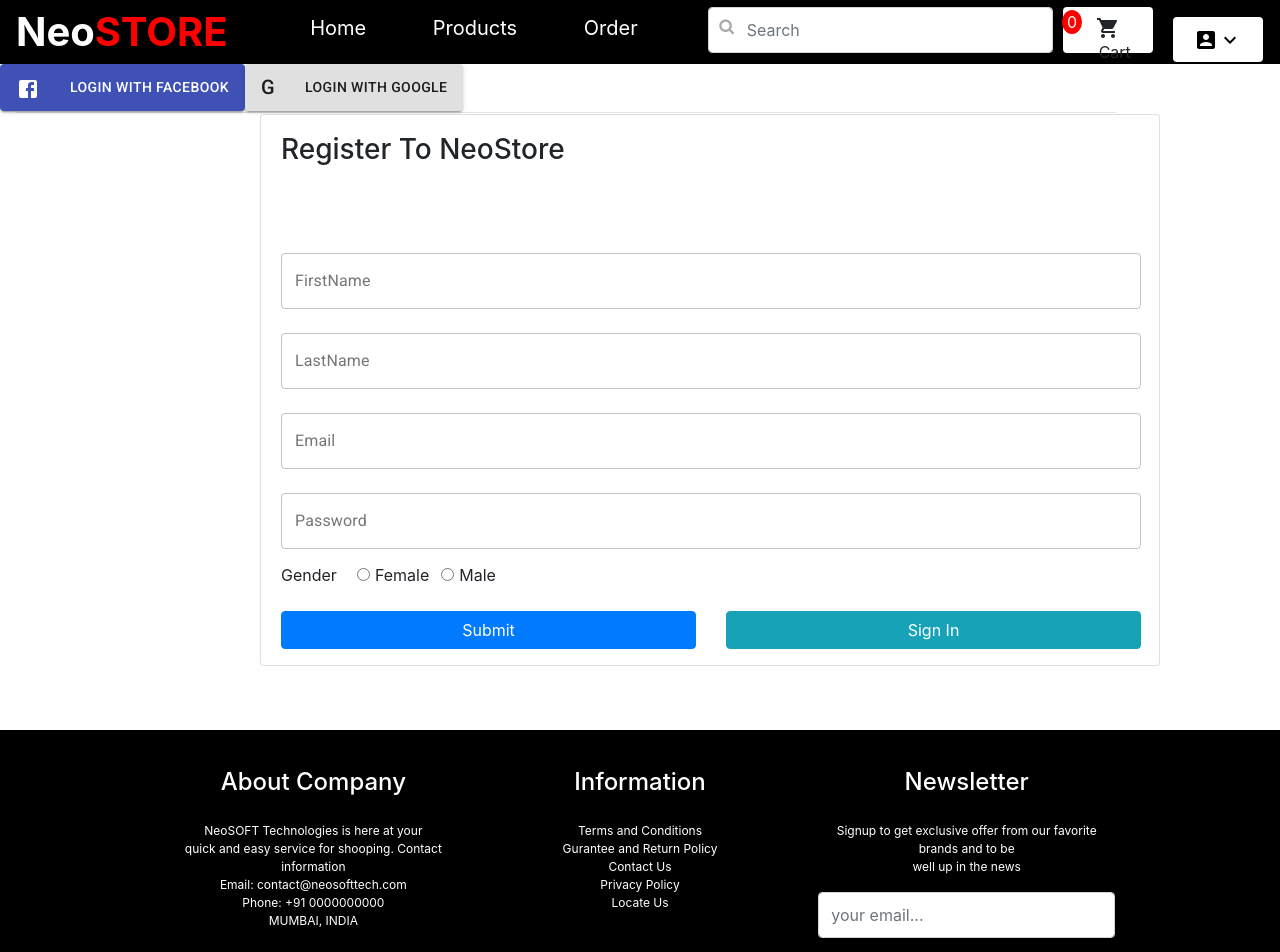
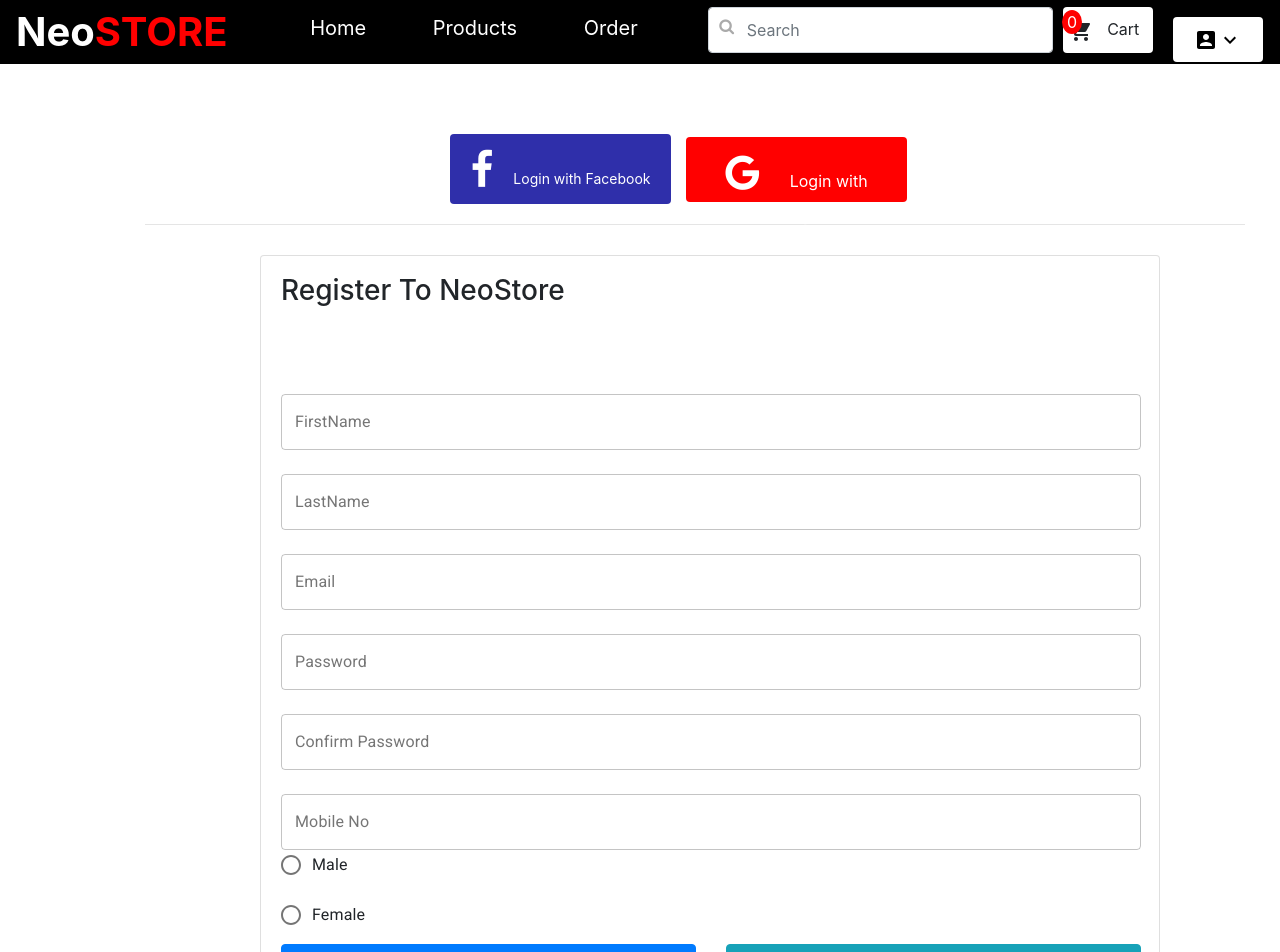
Before and after one commit to snehalneosoft55/NeoStore, a React (Create React App) app: page /Registration in a window 1280 px wide. Shown: the top 952 px of the page. Built offline with nearby package versions, Linux system fonts and the light colour scheme.

Commit message:
added 74% width in product display col

```diff
--- /dev/null
+++ b/src/assets/css/ButtnfromReg.css
@@ -0,0 +1,29 @@
+.ButtnfromRegWrapper{
+    margin-top:70px;
+    margin-left:450px;
+    text-align:"webkit-center";
+    margin-bottom: 20px;
+    /* font-size: 14px; */
+}
+.ButtnfromRegWrapperfacebook{
+    width:221px;
+    height:70px;
+    background: rgb(47, 47, 170);
+    border:none;
+    margin-right:15px;
+    font-size: 14px;
+
+}
+.ButtnfromRegWrapperfacebook:hover{
+    background: rgb(47, 47, 170);
+}
+.ButtnfromRegWrapperGoogle{
+    width:221px;
+    background: red;
+    border:none;
+    height:65px;
+}
+.ButtnfromRegWrapperGoogle:hover{
+    background: red;
+    border:none
+}
--- a/src/assets/css/stylesheet.css
+++ b/src/assets/css/stylesheet.css
@@ -15,7 +15,7 @@
 }
 .signupInfo_card{
     width:900px;
-    margin-left: 260px;
+    margin-left: 208px;
     margin-bottom: 5%;
     box-shadow: rgb(97, 68, 68);
 }
@@ -26,7 +26,9 @@
     font-size: 1.75rem;
 }
 .line{
-    width:1100px
+    width:1015px;
+    margin-left:130px;
+    margin-bottom: 30px;
 }
 /* .Signup-wrapper{
     background-image: url('../images/Shopping.jpeg');
--- a/src/components/LoginReg.js
+++ b/src/components/LoginReg.js
@@ -13,7 +13,8 @@ import { Link } from 'react-router-dom'
 
 const useStyles = makeStyles((theme) => ({
   root: {
-    display: 'flex',
+    display: 'flex'
+
 
   },
   paper: {
--- a/src/components/Products.js
+++ b/src/components/Products.js
@@ -31,7 +31,7 @@ class Products extends React.Component {
 
       currentPage: 1,
 
-      postsPerPage: 2,
+      postsPerPage: 6,
       // offset: 0,
       // data: [],
       // perPage: 6,
@@ -233,7 +233,7 @@ class Products extends React.Component {
                 />
               </Col>
 
-              <Col style={{ marginLeft: "78px" }}>
+              <Col style={{ marginLeft: "78px" ,maxWidth:"74%" }}>
                 <Row>
                   <div className="header1">
                     <span style={{ fontSize: "25px" }}>All Categories</span>
--- a/src/components/Registration.js
+++ b/src/components/Registration.js
@@ -17,6 +17,11 @@ import { connect } from 'react-redux'
 import {postUserInfo}  from '../actions/registrationAction'
 import TextField from '@material-ui/core/TextField'
 import ButtnfromReg from './buttonsInRegForm'
+import FormControl from '@material-ui/core/FormControl'
+import RadioGroup from '@material-ui/core/RadioGroup'
+import FormControlLabel from '@material-ui/core/FormControlLabel'
+import Radio from '@material-ui/core/Radio'
+// import value from '@material-ui/core/value'
 
 let valid = true;
 let forbutton;
@@ -46,7 +51,8 @@ const validateForm = (users) => {
                 password:'',
                 confirmPassword:'',
                 mobileNo:'',
-                gender:''
+                gender:'',
+                value:''
             },
                 errors:{
                     firstName:"",
@@ -298,6 +304,34 @@ const validateForm = (users) => {
                             />
                             <br/><span className="errorShow" >{errors.password}</span>
                         </div>
+                        <div className="textField">
+                            <TextField
+                                className="s"
+                                id="outlined-basic"
+                                name="ConfirmPassword"
+                                label="Confirm Password"
+                                variant="outlined"
+                                placeholder="Confirm Password"
+                                autoComplete="off"
+                                value={this.state.value}
+                                onChange={this.handleChange}
+                            />
+                            <br/><span className="errorShow" >{errors.ConfirmPassword}</span>
+                        </div>
+                        <div className="textField">
+                            <TextField
+                                className="s"
+                                id="outlined-basic"
+                                name="mobileNo"
+                                label="Mobile No"
+                                variant="outlined"
+                                placeholder="Mobile No"
+                                autoComplete="off"
+                                value={this.state.value}
+                                onChange={this.handleChange}
+                            />
+                            <br/><span className="errorShow" >{errors.mobileNo}</span>
+                        </div>
                         <span className="errorShow">{errors.username}</span>
                         {/* <Inputs name="Password" type="password" maxlength="10" placeholder="Password" value={this.state.value} handleChange={this.handleChange} /> */}
                         <span className="errorShow">{errors.password}</span>
@@ -308,12 +342,19 @@ const validateForm = (users) => {
                         {/* <Form.check type="radio">Male</Form.check> */}
 
 
-                        <Form.Group className="formGridCheckbox" >
+                        {/* <Form.Group className="formGridCheckbox" >
                             <label className="genderLabel">Gender</label>
 
                                 <Form.Check inline type="radio" label="Female" name="gender" value="F" onChange={this.handleChange}/>
                                 <Form.Check inline type="radio" label="Male" name="gender" value="M" onChange={this.handleChange}/>
-                        </Form.Group>
+                        </Form.Group> */}
+                        <FormControl component="fieldset">
+  {/* <FormLabel component="legend">Gender</FormLabel> */}
+  <RadioGroup aria-label="gender" name="gender1" value={this.state.value} onChange={this.handleChange}>
+    <FormControlLabel value="female" control={<Radio />} label="Male" />
+    <FormControlLabel value="male" control={<Radio />} label="Female" />
+  </RadioGroup>
+</FormControl>
                         <span className="errorShow">{errors.gender}</span>
 
 
--- a/src/components/buttonsInRegForm.js
+++ b/src/components/buttonsInRegForm.js
@@ -1,13 +1,40 @@
 import React from 'react'
-import Button from '@material-ui/core/Button'
+import {Button} from 'react-bootstrap'
 import FacebookIcon from '@material-ui/icons/Facebook';
+import '../assets/css/ButtnfromReg.css'
 
 class ButtnfromReg extends React.Component{
     render(){
         return(
-            <div>
-                <Button variant="contained" color="primary"><span style={{marginRight:"30px",fontSize:"20px"}}><FacebookIcon></FacebookIcon></span>Login with Facebook</Button>
-                <Button variant="contained" color="red"><span style={{marginRight:"30px",fontSize:"20px"}}>G</span>Login with Google</Button>
+            <div className="ButtnfromRegWrapper">
+                <Button  className="ButtnfromRegWrapperfacebook">
+                    <span
+                        style={{
+                            // marginRight:"30px",
+                            fontSize:"40px",
+                            marginRight:"20px"
+                            }}
+                    >
+                       <i class="fa fa-facebook-f"></i>
+                    </span>
+                    <span style={{
+                        paddingTop:10
+                    }}>
+                    Login with Facebook
+                    </span>
+
+                </Button>
+                <Button className="ButtnfromRegWrapperGoogle">
+                    <span
+                        style={{
+                            marginRight:"30px",
+                            fontSize:"40px"
+                            }}
+                    >
+                    <i class="fa fa-google"></i>
+                    </span>
+                        Login with Google
+                </Button>
             </div>
         )
     }
--- a/src/components/navbar.js
+++ b/src/components/navbar.js
@@ -45,7 +45,7 @@ export default class HomeNavbar extends React.Component{
 
                         <Link className="cartlink"  to="/Cart">
                             <Button className="cartButton" variant="Link">
-                                <ShoppingCartIcon className="x"></ShoppingCartIcon>
+                                <ShoppingCartIcon className="x" style={{marginLeft:"-7px"}}></ShoppingCartIcon>
                                 <span className="circle">0</span>
                                      <span style={{marginLeft:"14px"}}>Cart</span>
                             </Button>
--- a/src/constants/BaseURL.js
+++ b/src/constants/BaseURL.js
@@ -1 +1 @@
-export const BASE_URL = "http://180.149.241.208:3022/";
+export const BASE_URL = "https://3ace84e3a658.ngrok.io/";
```
